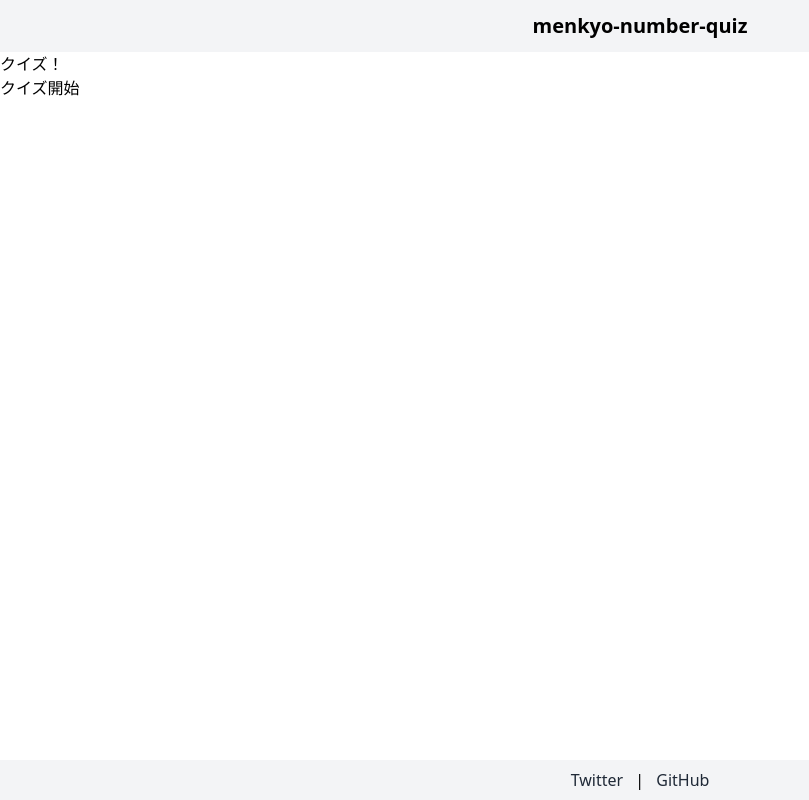
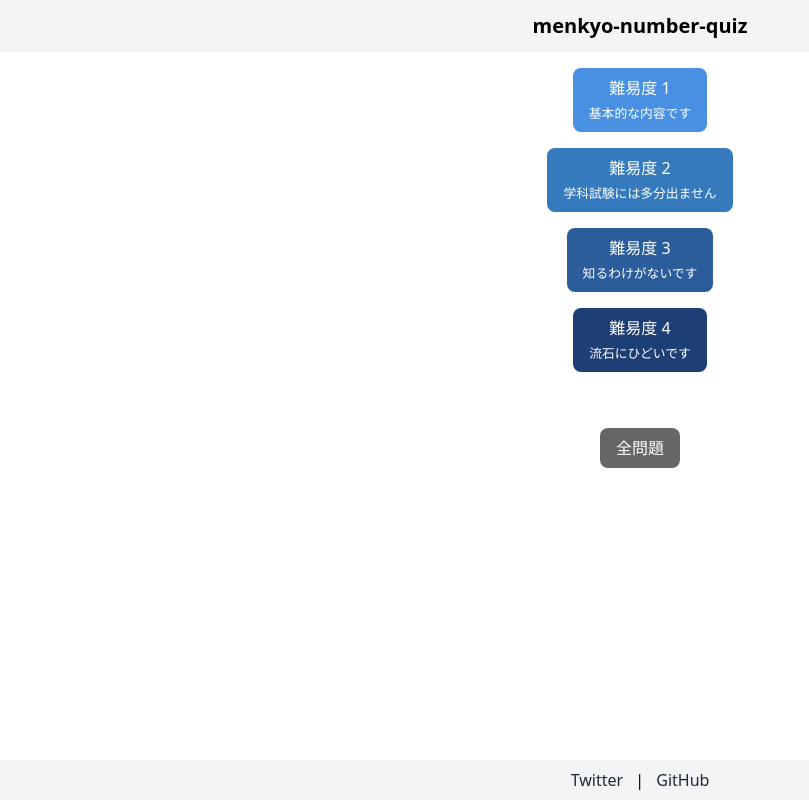
Before and after one commit to ajshooting/menkyo-number-quiz, a Nuxt app: page / in a window 1280 px wide. Shown: the whole page, without its empty margins (0-809 px from the left). Built offline with nearby package versions, Linux system fonts and the light colour scheme.

Commit message:
index.vueをいい感じに

```diff
--- a/pages/index.vue
+++ b/pages/index.vue
@@ -1,8 +1,10 @@
 <template>
   <div>
-    <h1>クイズ！</h1>
-    <button @click="$router.push('/quiz')">
-      クイズ開始
-    </button>
+    <Button text="難易度 1" description="基本的な内容です" color="#4A90E2" level="1" />
+    <Button text="難易度 2" description="学科試験には多分出ません" color="#357ABD" level="2" />
+    <Button text="難易度 3" description="知るわけがないです" color="#2A5D99" level="3" />
+    <Button text="難易度 4" description="流石にひどいです" color="#1E3F75" level="4" />
+    <br>
+    <Button text="全問題" description="" color="#666666" level="0" />
   </div>
 </template>
```
